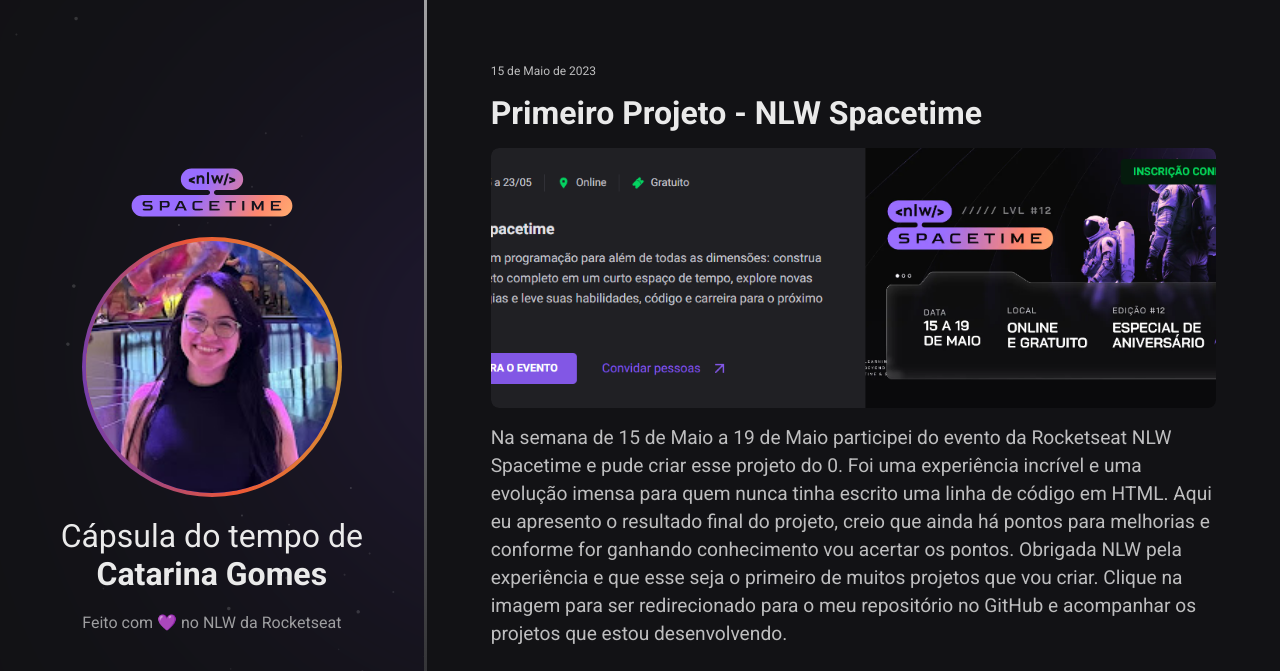
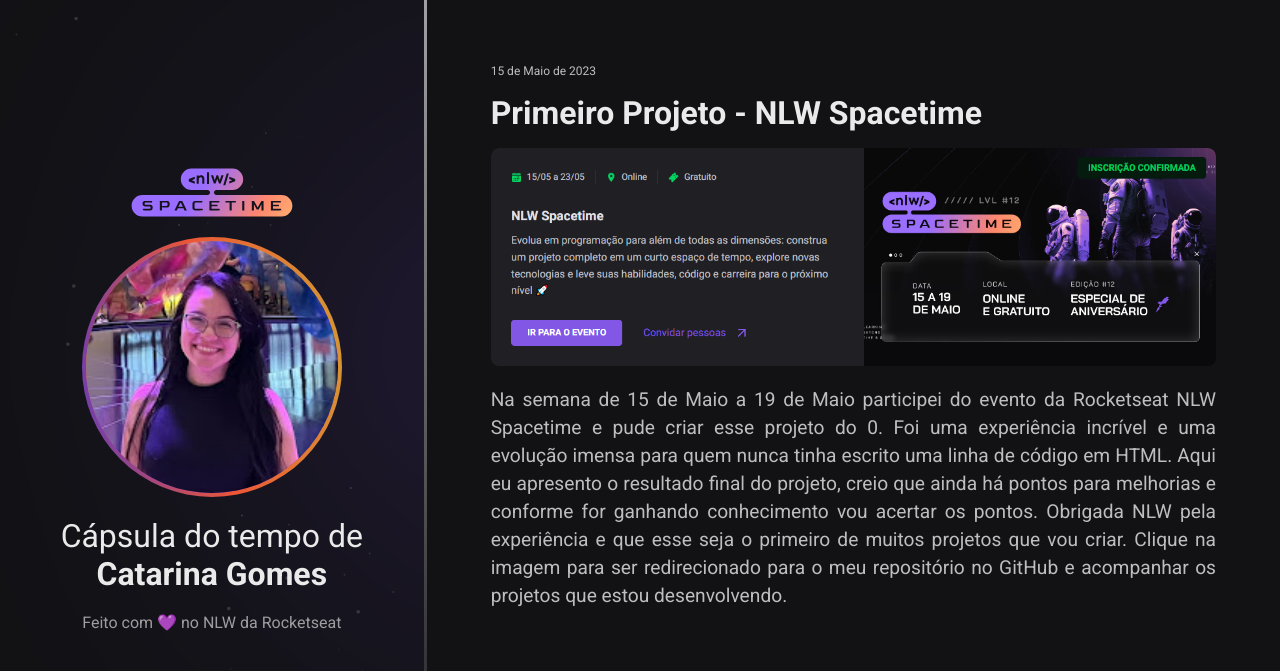
Before and after one commit to Catarina-Gomes/nlw-spacetime, a plain HTML site: page index.html in a window 1280 px wide. Shown: the top 671 px of the page. Drawn offline with Linux system fonts and the light colour scheme.

Commit message:
Updates2

```diff
--- a/index.html
+++ b/index.html
@@ -40,7 +40,7 @@
     <nav>
       <!-- Memória 5 -->
       <a
-        href="https://github.com/Catarina-Gomes"
+        href="https://github.com/Catarina-Gomes?tab=repositories"
         target="_blank"
         class="memory"
       >
--- a/styles.css
+++ b/styles.css
@@ -112,7 +112,7 @@ aside span {
 
 .memory img {
   width: 100%;
-  height: 260px;
+  height: auto;
   object-fit: cover;
   border-radius: 8px;
 
@@ -121,7 +121,7 @@ aside span {
 
 .memory div {
   width: 100%;
-  height: 260px;
+  height: 100%;
   overflow: hidden;
   border-radius: 8px;
 }
@@ -134,6 +134,7 @@ aside span {
   font-size: 1.2rem;
   color: #bebebf;
   line-height: 28px;
+  text-align: justify;
 }
 
 @media (max-width: 768px) {
```
Also changed, not shown: assets/Foto2.jpg, assets/Foto3.jpg, assets/Foto4.jpg.
